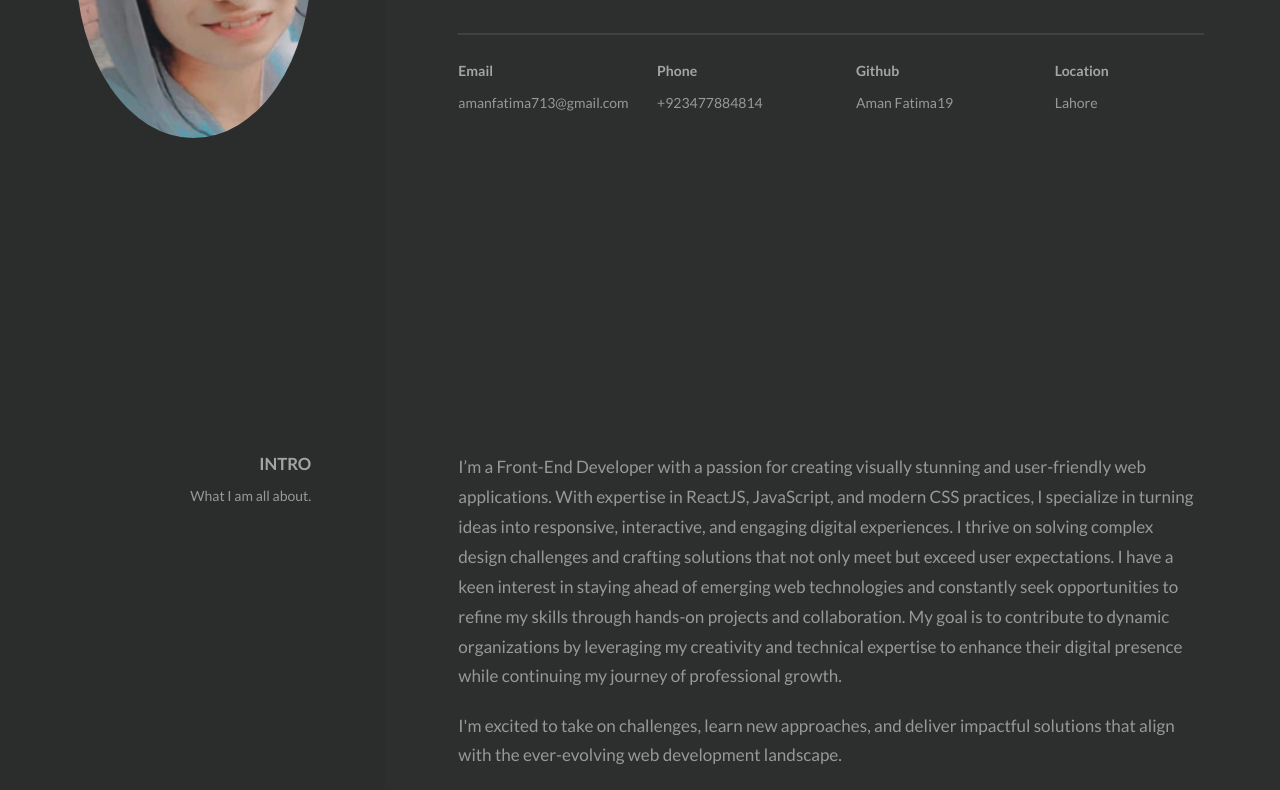
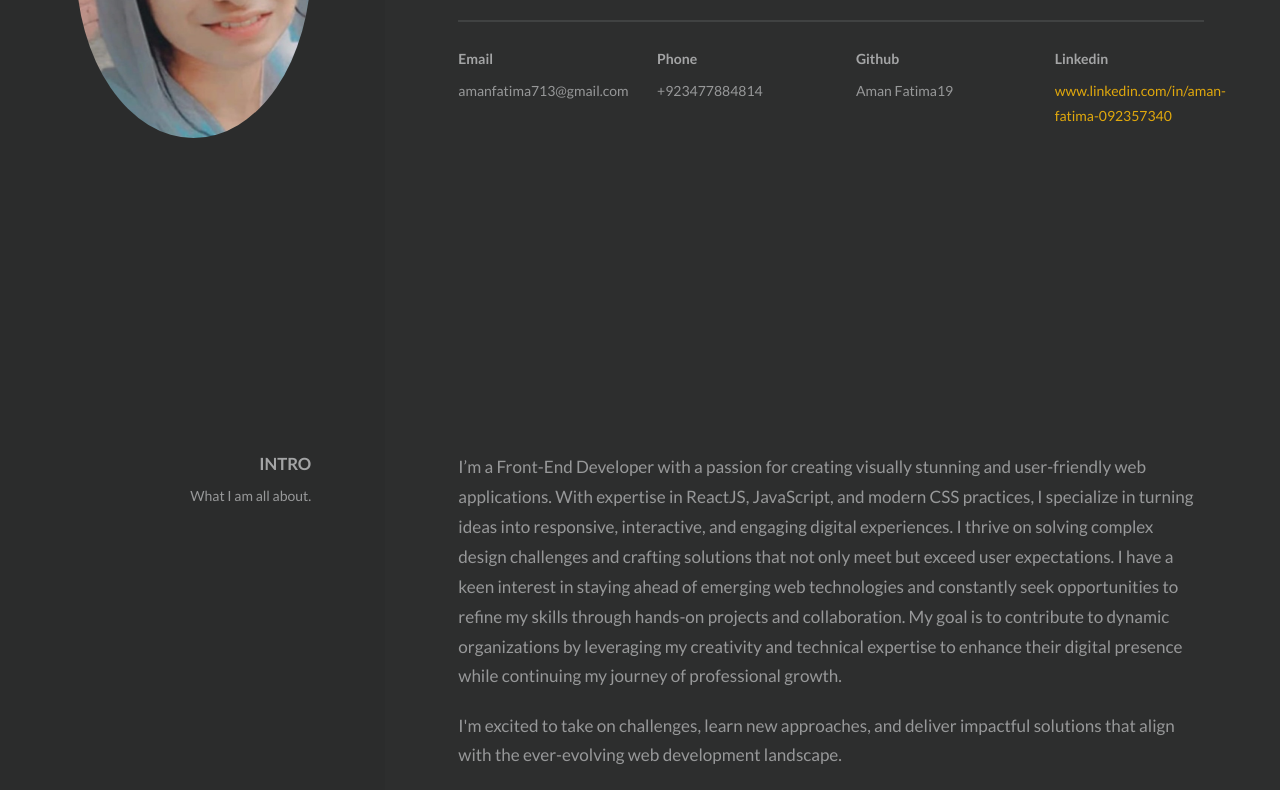
Before and after one commit to AmanFatima19/My-portfolio, a plain HTML site: page index.html in a window 1280 px wide. Shown: the part 409-1199 px from the top of the page. Drawn offline with nearby package versions, Linux system fonts and the light colour scheme; some packages are replaced by stand-ins of ours; a script that the page names is missing.

Commit message:
Update index.html

```diff
--- a/index.html
+++ b/index.html
@@ -160,9 +160,10 @@
                                     <div class="o-grid__col-md-3  o-grid__col-sm-6">
                                         <div class="a-header  o-content">
                                             <div class="o-content__body">
-                                                <h4>Location</h4>
+                                                <h4>Linkedin</h4>
                                                 <address>
-                                                   Lahore
+                                                   <a href="www.linkedin.com/in/aman-fatima-092357340">www.linkedin.com/in/aman-fatima-092357340</a>
+
                                                 </address>
                                             </div>
 
@@ -958,7 +959,7 @@
                                 <ul class="c-header__social-buttons  c-social-buttons">
 
                                     <li class="a-header">
-                                        <a href="www.linkedin.com/in/aman-fatima-092357340" target="_blank" class="c-social-button  t-social-button" >
+                                        <a href=" <a href="www.linkedin.com/in/aman-fatima-092357340">www.linkedin.com/in/aman-fatima-092357340</a>" target="_blank" class="c-social-button  t-social-button" >
                                             <i class="fa fa-linkedin"></i>
                                         </a>
                                     </li>
```
